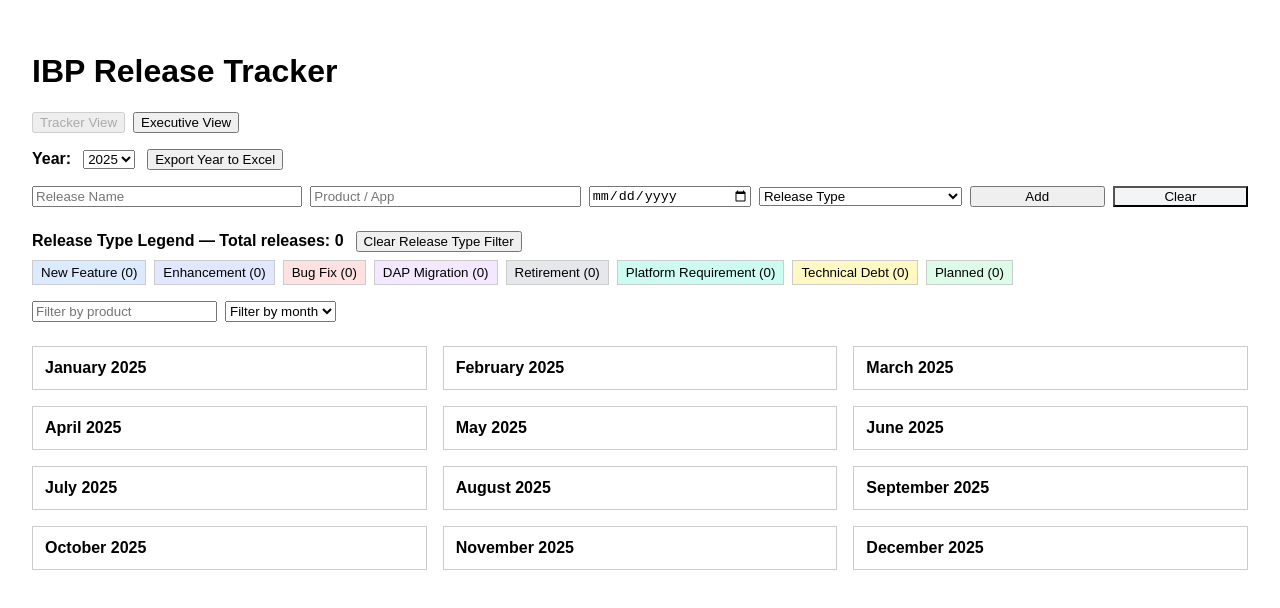
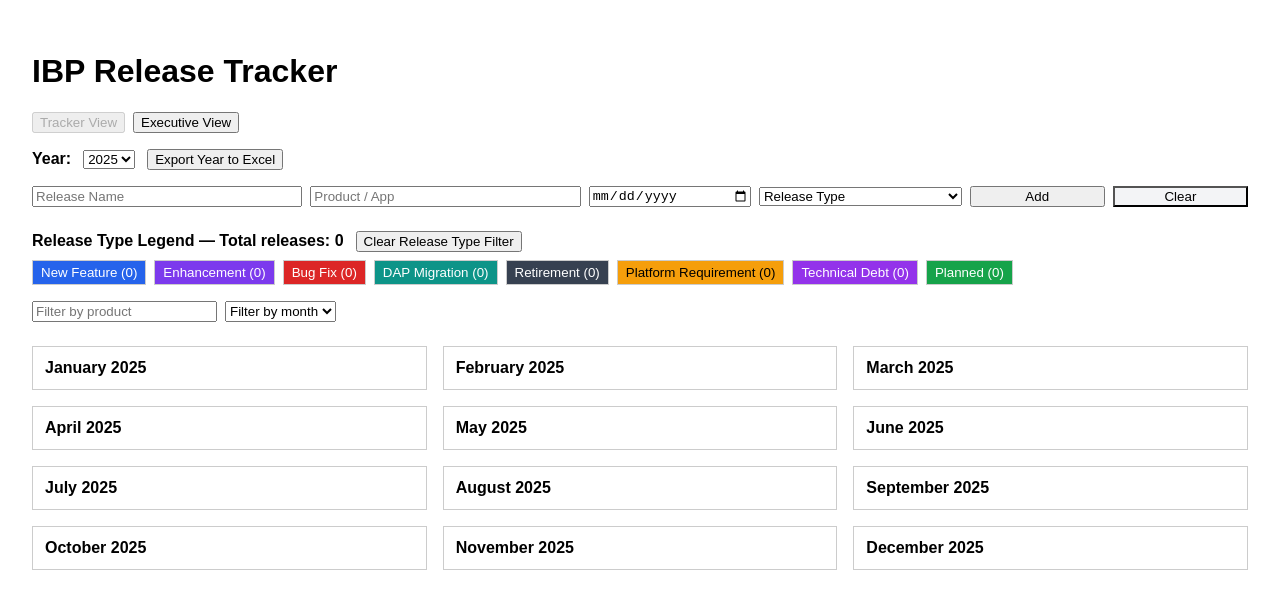
Before and after one commit to pinaki-GH/ibp-release-tracker, a Next.js app: page / in a window 1280 px wide. Shown: the top 608 px of the page. Built offline with nearby package versions, Linux system fonts and the light colour scheme.

Commit message:
Update page.tsx

```diff
--- a/app/page.tsx
+++ b/app/page.tsx
@@ -6,14 +6,14 @@ import { useState, useEffect } from "react";
    Static reference data
 ------------------------------ */
 const releaseTypes = [
-  { id: "new-feature", name: "New Feature", color: "#DBEAFE" },
-  { id: "enhancement", name: "Enhancement", color: "#E0E7FF" },
-  { id: "bug-fix", name: "Bug Fix", color: "#FEE2E2" },
-  { id: "dap-migration", name: "DAP Migration", color: "#F3E8FF" },
-  { id: "retirement", name: "Retirement", color: "#E5E7EB" },
-  { id: "platform-req", name: "Platform Requirement", color: "#CCFBF1" },
-  { id: "technical-debt", name: "Technical Debt", color: "#FEF9C3" },
-  { id: "planned", name: "Planned", color: "#DCFCE7" }
+  { id: "new-feature", name: "New Feature", color: "#2563EB" },
+  { id: "enhancement", name: "Enhancement", color: "#7C3AED" },
+  { id: "bug-fix", name: "Bug Fix", color: "#DC2626" },
+  { id: "dap-migration", name: "DAP Migration", color: "#0D9488" },
+  { id: "retirement", name: "Retirement", color: "#374151" },
+  { id: "platform-req", name: "Platform Requirement", color: "#F59E0B" },
+  { id: "technical-debt", name: "Technical Debt", color: "#9333EA" },
+  { id: "planned", name: "Planned", color: "#16A34A" }
 ];
 
 const MONTHS = [
@@ -28,6 +28,18 @@ interface ReleaseItem {
   date: string;
   type: string;
 }
+
+/* ======================
+   AUTO TEXT CONTRAST
+   ====================== */
+const getContrastingTextColor = (bgColor: string) => {
+  const hex = bgColor.replace("#", "");
+  const r = parseInt(hex.substring(0, 2), 16);
+  const g = parseInt(hex.substring(2, 4), 16);
+  const b = parseInt(hex.substring(4, 6), 16);
+  const brightness = (r * 299 + g * 587 + b * 114) / 1000;
+  return brightness > 160 ? "#000000" : "#FFFFFF";
+};
 
 export default function ReleaseTrackerApp() {
   const currentYear = new Date().getFullYear();
@@ -290,7 +302,7 @@ export default function ReleaseTrackerApp() {
                   onClick={() =>
                     setTypeFilter(p => (p.includes(rt.id) ? p.filter(t => t !== rt.id) : [...p, rt.id]))
                   }
-                  style={{ background: rt.color, padding: "4px 8px", border: "1px solid #ccc" }}
+                  style={{ background: rt.color, color: getContrastingTextColor(rt.color), padding: "4px 8px", border: "1px solid #ccc" }}
                 >
                   {rt.name} ({releaseTypeCounts[rt.id] || 0})
                 </button>
@@ -316,7 +328,7 @@ export default function ReleaseTrackerApp() {
               {filteredReleases.map(r => {
                 const rt = releaseTypes.find(t => t.id === r.type);
                 return (
-                  <div key={r.id} style={{ background: rt?.color, padding: 8, marginTop: 6, border: "1px solid #ccc" }}>
+                  <div key={r.id} style={{ background: rt?.color, color: rt ? getContrastingTextColor(rt.color) : "#000", padding: 8, marginTop: 6, border: "1px solid #ccc" }}>
                     <strong>{r.name}</strong>
                     <div style={{ fontSize: 12 }}>{r.product} • {r.date} • {rt?.name}</div>
                     <div style={{ display: "flex", gap: 8, marginTop: 4 }}>
@@ -335,7 +347,7 @@ export default function ReleaseTrackerApp() {
                   {filteredReleases.filter(r => new Date(r.date).getMonth() === index).map(r => {
                     const rt = releaseTypes.find(t => t.id === r.type);
                     return (
-                      <div key={r.id} style={{ background: rt?.color, padding: 6, marginTop: 6 }}>
+                      <div key={r.id} style={{ background: rt?.color, color: rt ? getContrastingTextColor(rt.color) : "#000", padding: 6, marginTop: 6 }}>
                         <strong>{r.name}</strong>
                         <div style={{ fontSize: 12 }}>{r.product} • {r.date}</div>
                         <div style={{ display: "flex", gap: 8, marginTop: 4 }}>
```
